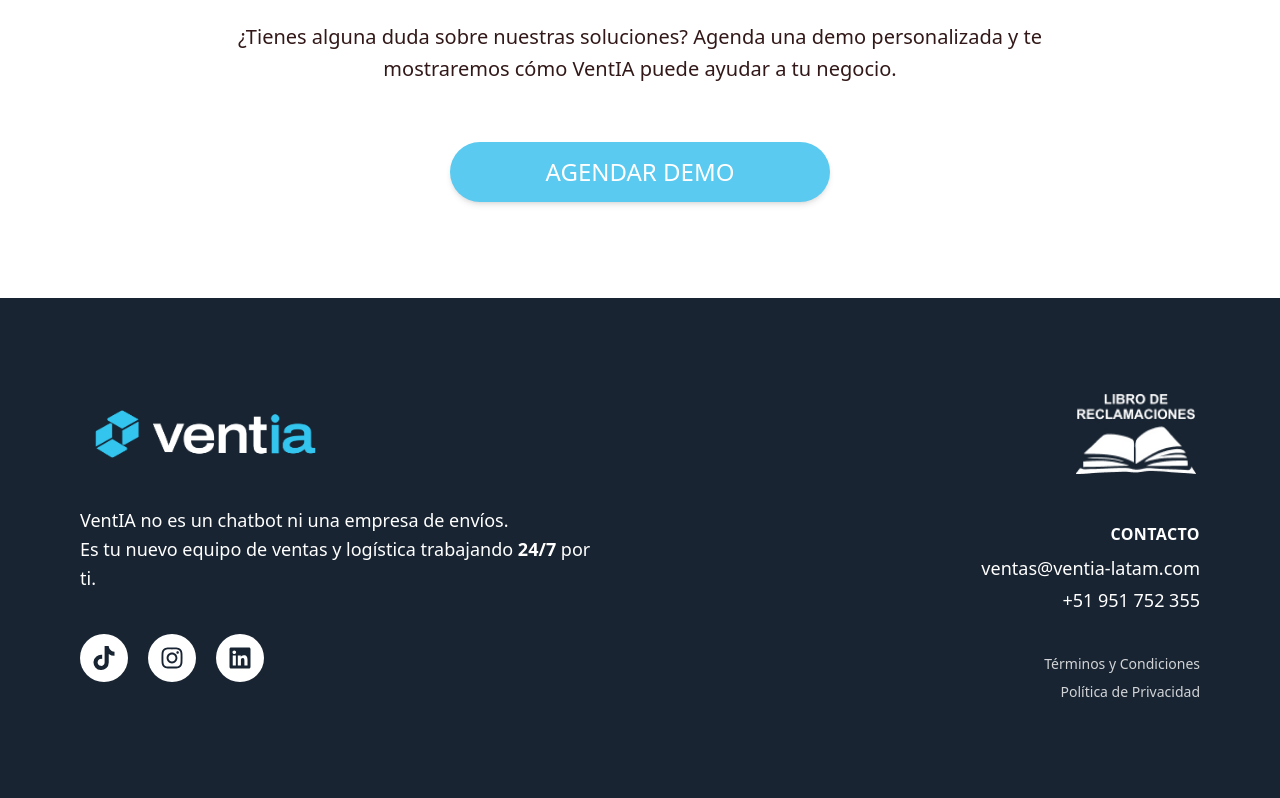
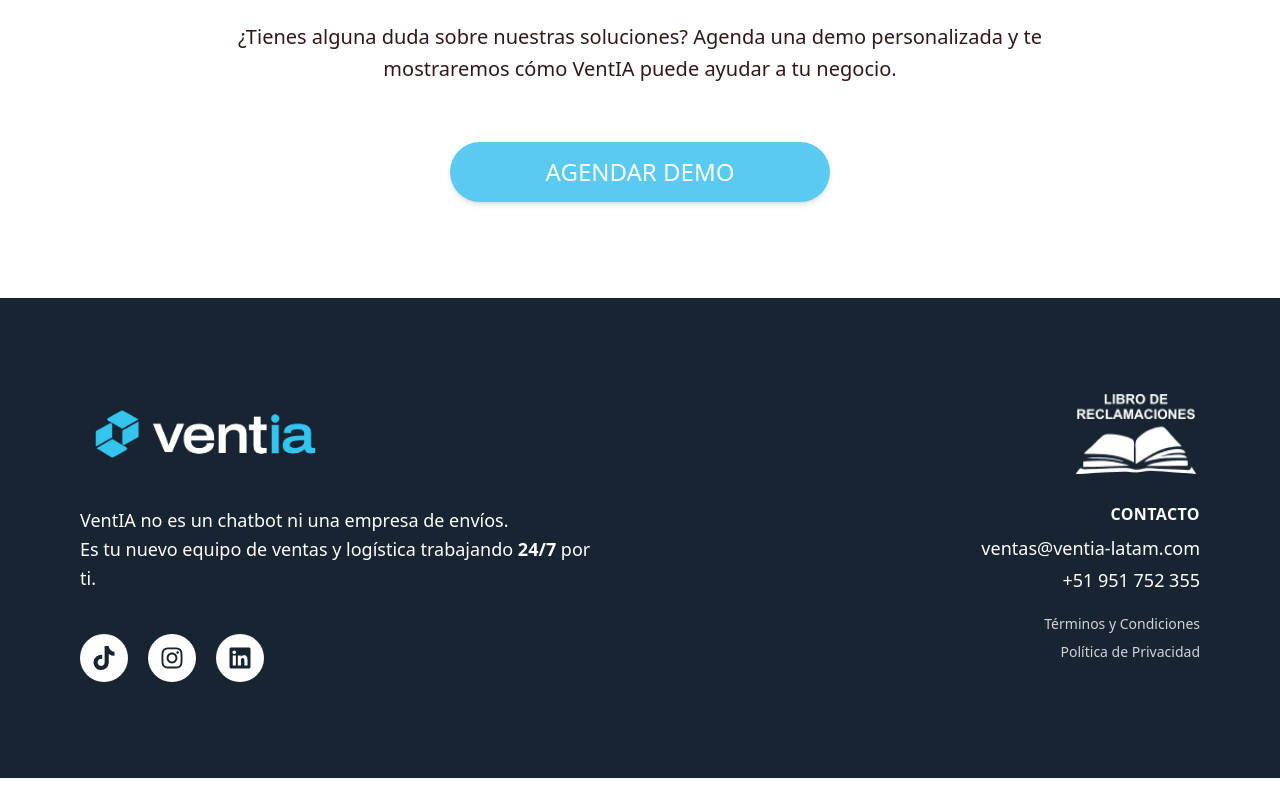
Before and after one commit to VentIA-Latam/ventia-monorepo, a Next.js app in the folder apps/frontend/: page / in a window 1280 px wide. Shown: the part 5084-5882 px from the top of the page. Built offline with nearby package versions, Linux system fonts and the light colour scheme.

Commit message:
fix:space in footer

```diff
--- a/apps/frontend/components/layout/Footer.tsx
+++ b/apps/frontend/components/layout/Footer.tsx
@@ -60,7 +60,7 @@
         </div>
 
         {/* DERECHA */}
-        <div className="flex flex-col items-center md:items-end text-center md:text-right gap-8 md:gap-10">
+        <div className="flex flex-col items-center md:items-end text-center md:text-right gap-8 md:gap-5">
 
           {/* LIBRO DE RECLAMACIONES */}
           <Link
```
